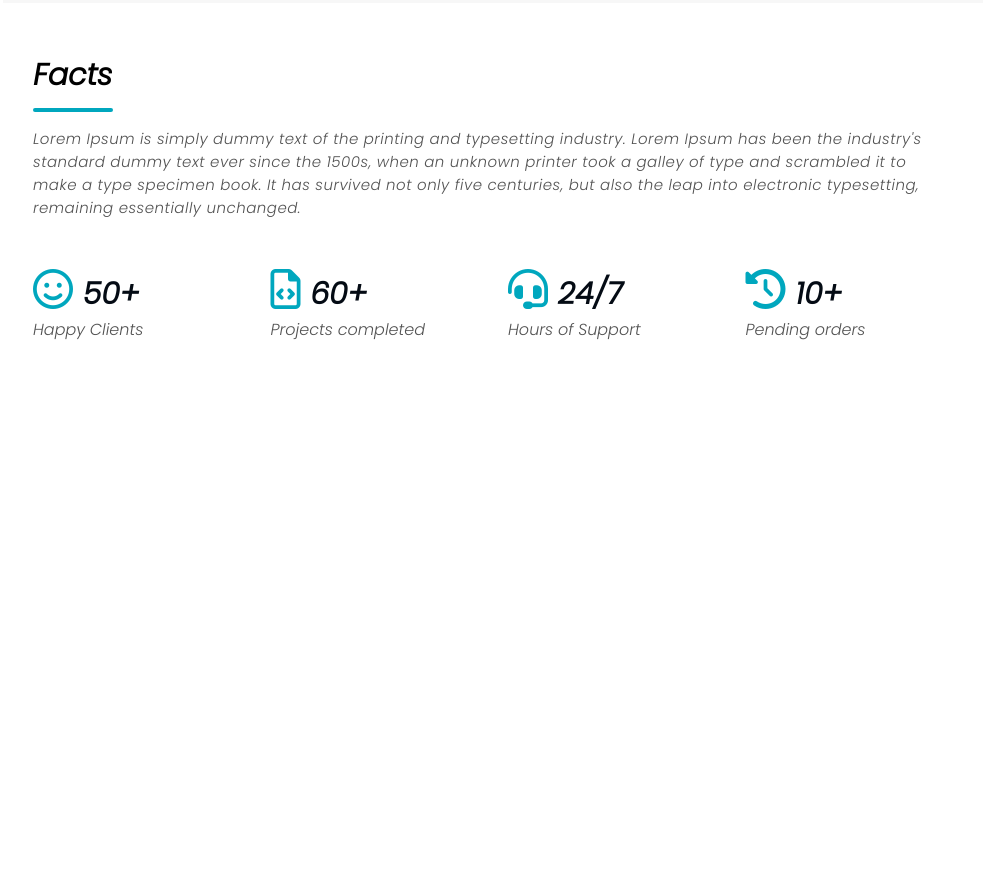
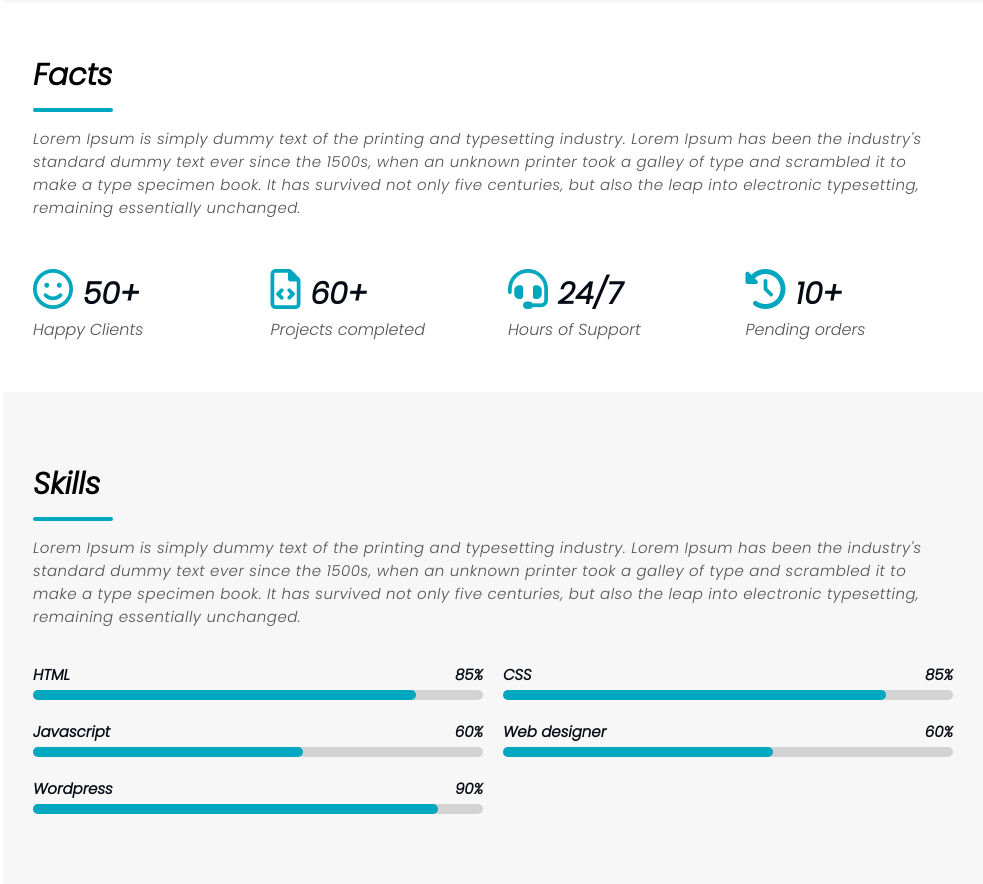
Before and after one commit to javierjuanJJ/Responsive-Personal-Portfolio-website-using-HTML-CSS-and-JavaScript2, a plain HTML site: page index.html in a window 1280 px wide. Shown: the part 1527-2411 px from the top of the page, without its empty margins (297-1280 px from the left). Before the commit the page ends 1919 px from the top, so only its background shows below. Drawn offline with nearby package versions, Linux system fonts and the light colour scheme.

Commit message:
Commit 10

```diff
--- a/css/style.css
+++ b/css/style.css
@@ -479,3 +479,48 @@ main {
 }
 
 /* ===== Facts SECTION END ===== */
+
+/* -------------------------------------------------------------------------- */
+
+/* ===== Skills SECTION START ===== */
+
+#skill {
+    padding: 70px 30px;
+}
+
+#skill .skill-row {
+    margin-top: 35px;
+    display: grid;
+    grid-template-columns: repeat(2, 1fr);
+    grid-gap: 20px;
+}
+
+#skill .skill-row .skill-box .skill-info {
+    display: flex;
+    align-items: center;
+    justify-content: space-between;
+    margin-bottom: 4px;
+}
+
+#skill .skill-row .skill-box .skill-info h2 {
+    color: var(--sideBGColor);
+    font-weight: 600;
+    font-size: 15px;
+    font-style: italic;
+}
+
+#skill .skill-row .skill-box .skill-outer-line{
+    width: 100%;
+    height: 10px;
+    background-color: lightgray;
+    border-radius: 15px;
+}
+
+#skill .skill-row .skill-box .skill-outer-line .skill-inner-line{
+    height: 10px;
+    width: var(--i);
+    background-color: var(--themeColor);
+    border-radius: 20px;
+}
+
+/* ===== Skills SECTION END ===== */
--- a/index.html
+++ b/index.html
@@ -253,6 +253,97 @@
     </section>
 
     <!--  ==== Facts Section END ====  -->
+
+
+    <!--  ----------------------------------------------------------  -->
+
+    <!--  ==== Skills Section START ====  -->
+
+    <section id="skill">
+        <h1 class="sub-heading">Skills</h1>
+        <div class="divider"></div>
+        <p class="sub-paragraph">
+            Lorem Ipsum is simply dummy text of the printing
+            and typesetting industry. Lorem Ipsum has been
+            the industry's standard dummy text ever since
+            the 1500s, when an unknown printer took a galley
+            of type and scrambled it to make a type specimen
+            book. It has survived not only five centuries,
+            but also the leap into electronic typesetting,
+            remaining essentially unchanged.
+        </p>
+
+        <div class="skill-row">
+
+            <!-- skill-1 -->
+            <div class="skill-box">
+                <div class="skill-info">
+                    <h2>HTML</h2>
+                    <h2>85%</h2>
+                </div>
+                <div class="skill-outer-line">
+                    <div class="skill-inner-line" style="--i:85%">
+
+                    </div>
+                </div>
+            </div>
+
+            <!-- skill-2 -->
+            <div class="skill-box">
+                <div class="skill-info">
+                    <h2>CSS</h2>
+                    <h2>85%</h2>
+                </div>
+                <div class="skill-outer-line">
+                    <div class="skill-inner-line" style="--i:85%">
+
+                    </div>
+                </div>
+            </div>
+
+            <!-- skill-3 -->
+            <div class="skill-box">
+                <div class="skill-info">
+                    <h2>Javascript</h2>
+                    <h2>60%</h2>
+                </div>
+                <div class="skill-outer-line">
+                    <div class="skill-inner-line" style="--i:60%">
+
+                    </div>
+                </div>
+            </div>
+
+            <!-- skill-4 -->
+            <div class="skill-box">
+                <div class="skill-info">
+                    <h2>Web designer</h2>
+                    <h2>60%</h2>
+                </div>
+                <div class="skill-outer-line">
+                    <div class="skill-inner-line" style="--i:60%">
+
+                    </div>
+                </div>
+            </div>
+
+            <!-- skill-5 -->
+            <div class="skill-box">
+                <div class="skill-info">
+                    <h2>Wordpress</h2>
+                    <h2>90%</h2>
+                </div>
+                <div class="skill-outer-line">
+                    <div class="skill-inner-line" style="--i:90%">
+
+                    </div>
+                </div>
+            </div>
+
+        </div>
+    </section>
+
+    <!--  ==== Skills Section END ====  -->
 </main>
 
 <!--  === JAVASCRIPT FILES ===  -->
```
